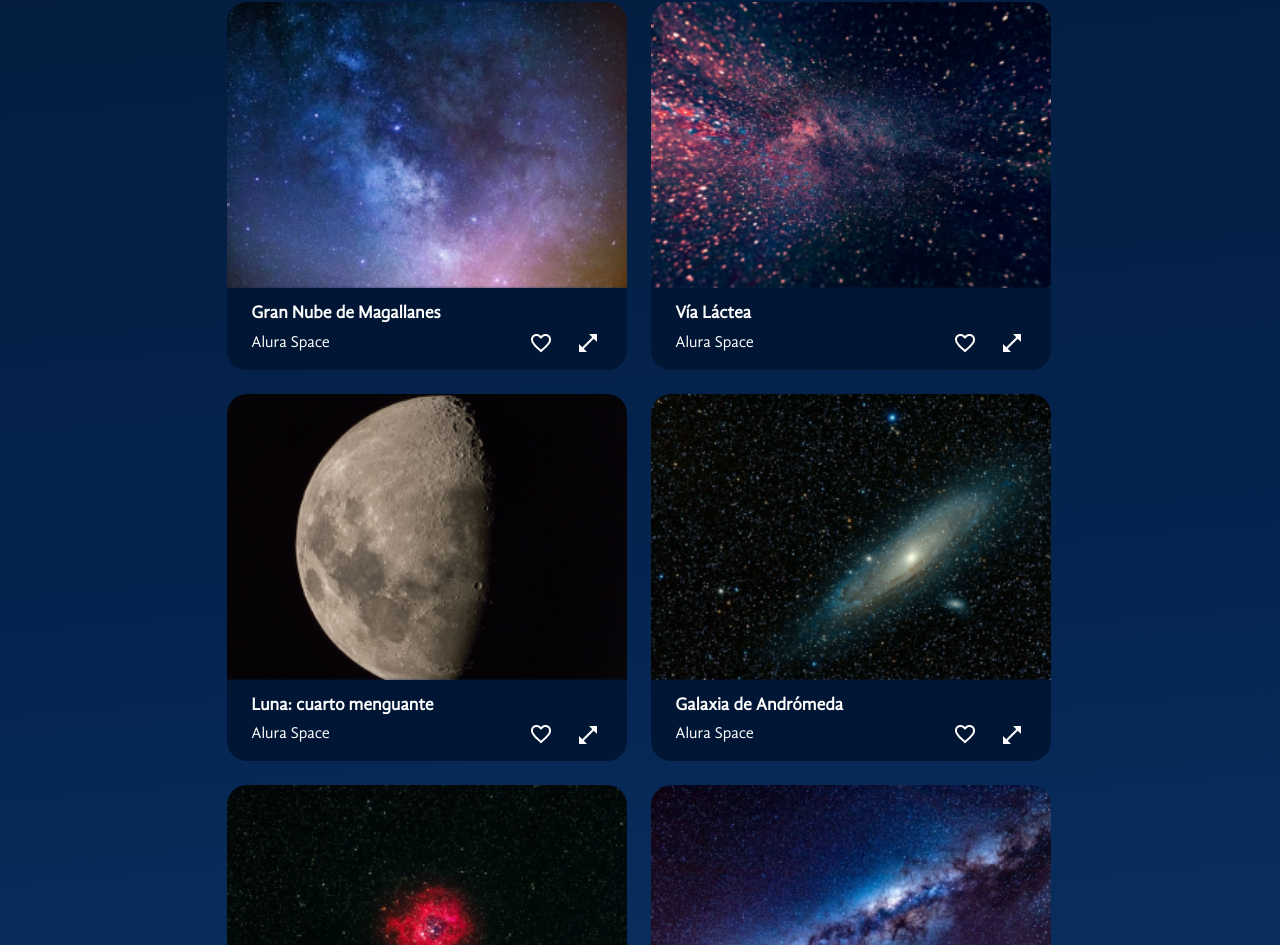
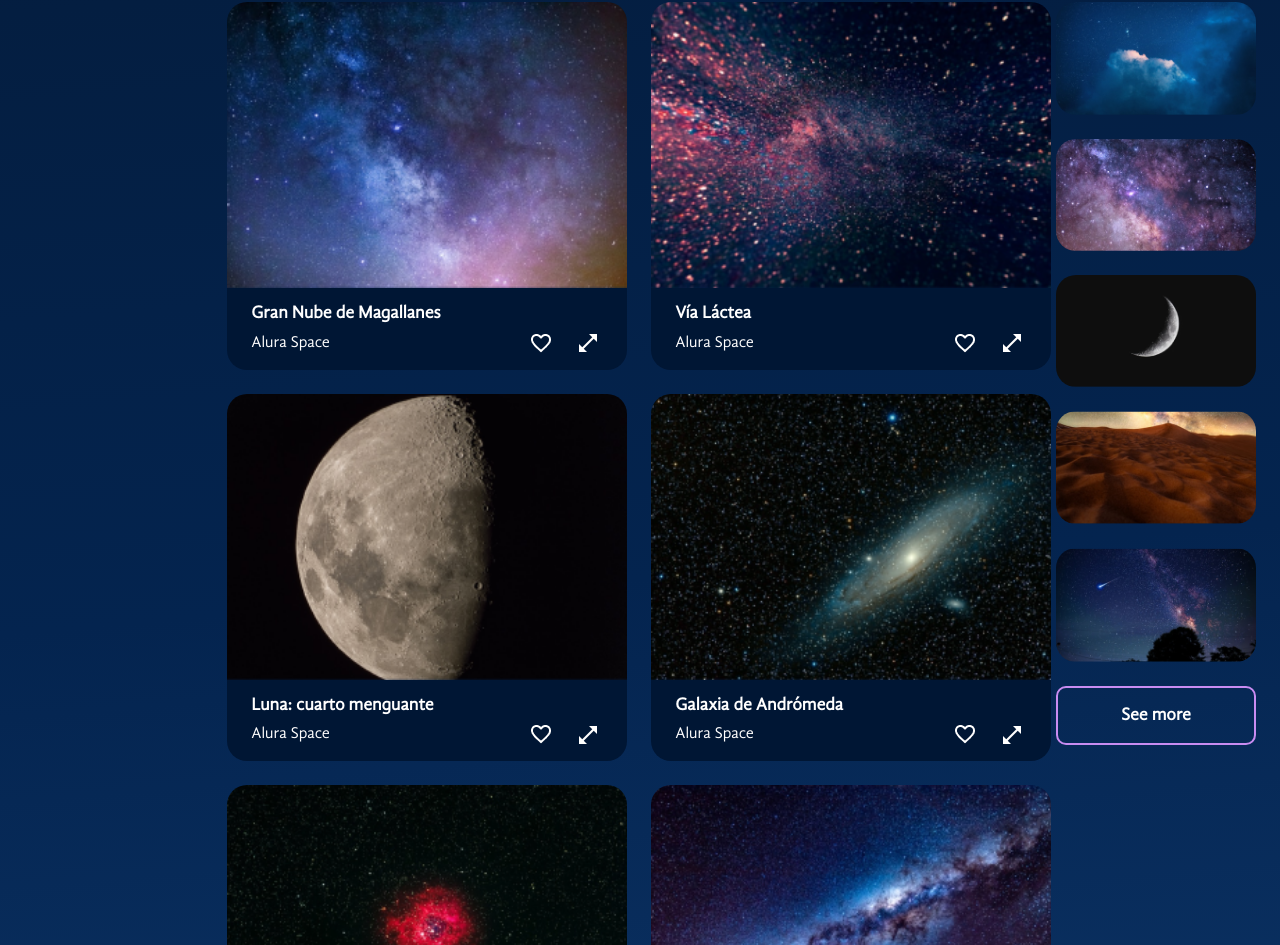
Before and after one commit to AbrahamOliden/react-space, a React (Vite) app: page / in a window 1280 px wide. Shown: the part 724-1669 px from the top of the page. Built offline with nearby package versions, Linux system fonts and the light colour scheme.

Commit message:
create styled components and map popular photos

```diff
--- a/src/components/Gallery/Populars/index.jsx
+++ b/src/components/Gallery/Populars/index.jsx
@@ -1,8 +1,48 @@
 import Title from "../../Title";
+import styled from "styled-components";
+import photos from '../fotos-populares.json';
+
+const PopularSection = styled.section`
+    display: flex;
+    flex-flow: column nowrap;
+    gap: 24px;
+`;
+
+const PopularImage = styled.img`
+    max-width: 200px;
+    border-radius: 20px;
+`;
+
+const Button = styled.button`
+    width: 100%;
+    background-color: transparent;
+    color: #FFF;
+    font-size: 1.1rem;
+    font-weight: 700;
+    text-align: center;
+    line-height: 25px;
+    padding: 15px 30px;
+    border: 2px solid #C98CF1;
+    border-radius: 10px;
+    cursor: pointer;
+`;
 
 function Populars() {
     return (
+    <>
         <Title $align={'center'} >Populars</Title>
+        <PopularSection>
+            {
+            photos.map(photo => (
+                <PopularImage
+                    src={photo.path}
+                    alt={photo.alt}
+                    key={photo.id} />
+            ))
+            }
+            <Button>See more</Button>
+        </PopularSection>
+    </>
     );
 };
 
```
